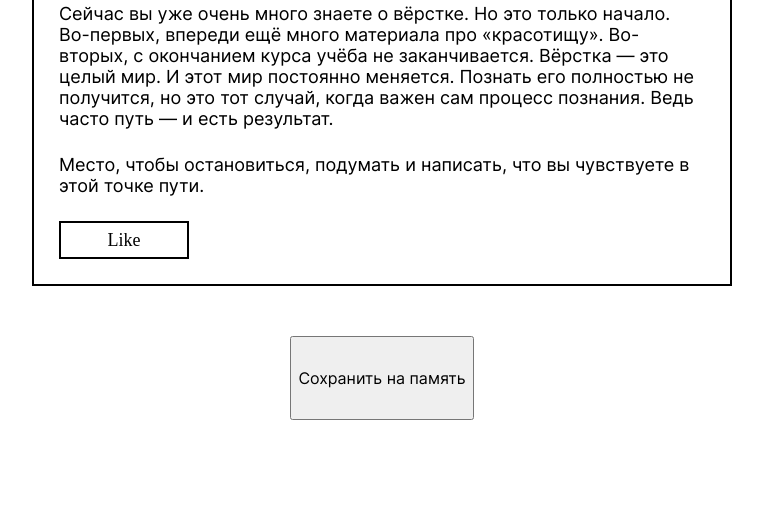
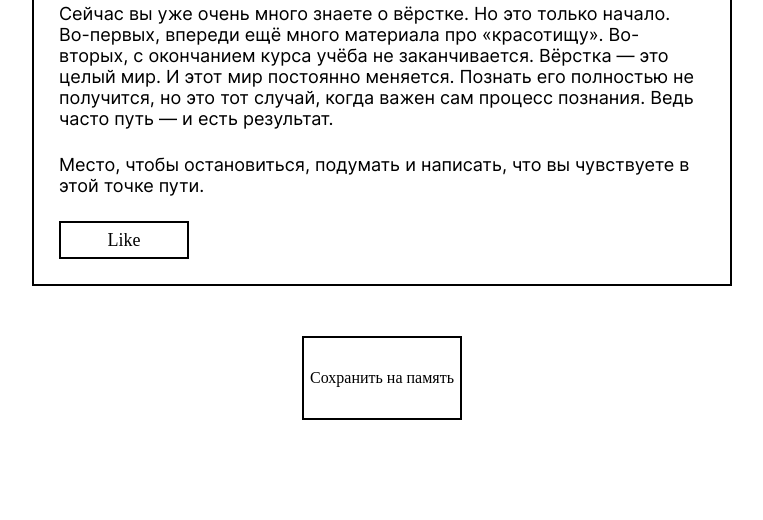
Before and after one commit to vallkash/zakrivayuschiy-teg-f, a plain HTML site: page index.html in a window 1280 px wide. Shown: the part 8029-8549 px from the top of the page, without its empty margins (258-1021 px from the left). Drawn offline with Linux system fonts and the light colour scheme.

Commit message:
статичная вресияю правка кнопки в footer

```diff
--- a/styles/style.css
+++ b/styles/style.css
@@ -97,5 +97,7 @@
 
 .footer__button {
   block-size: clamp(5.25rem, 5.89rem + -2.72vw, 3.4375rem);
-
+  border: 2px solid #000;
+  font-family: var(--accent-font);
+  background-color: transparent;
 }
```
